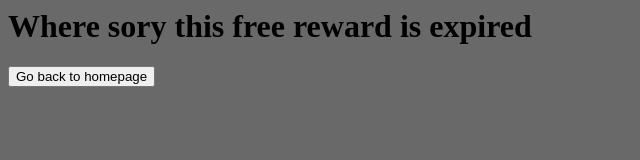
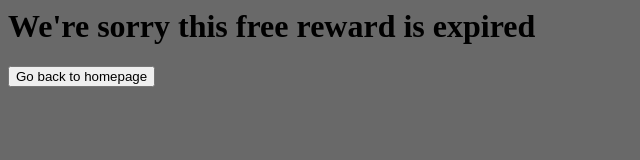
Before and after one commit to GHU09/epicgames-freereward, a plain HTML site: page freereward-expired.html in a window 1280 px wide. Shown: the full height of the page, 0-640 px from the left. Drawn offline with Linux system fonts and the light colour scheme.

Commit message:
Update freereward-expired.html

```diff
--- a/freereward-expired.html
+++ b/freereward-expired.html
@@ -5,7 +5,7 @@
 
 <body style="background-color:#696969;">
 
-<h1>Where sory this free reward is expired</h1>
+<h1>We're sorry this free reward is expired</h1>
 
 <a href="https://www.epicgames.com/site/en-US/home">
   <button>Go back to homepage</button>
```
